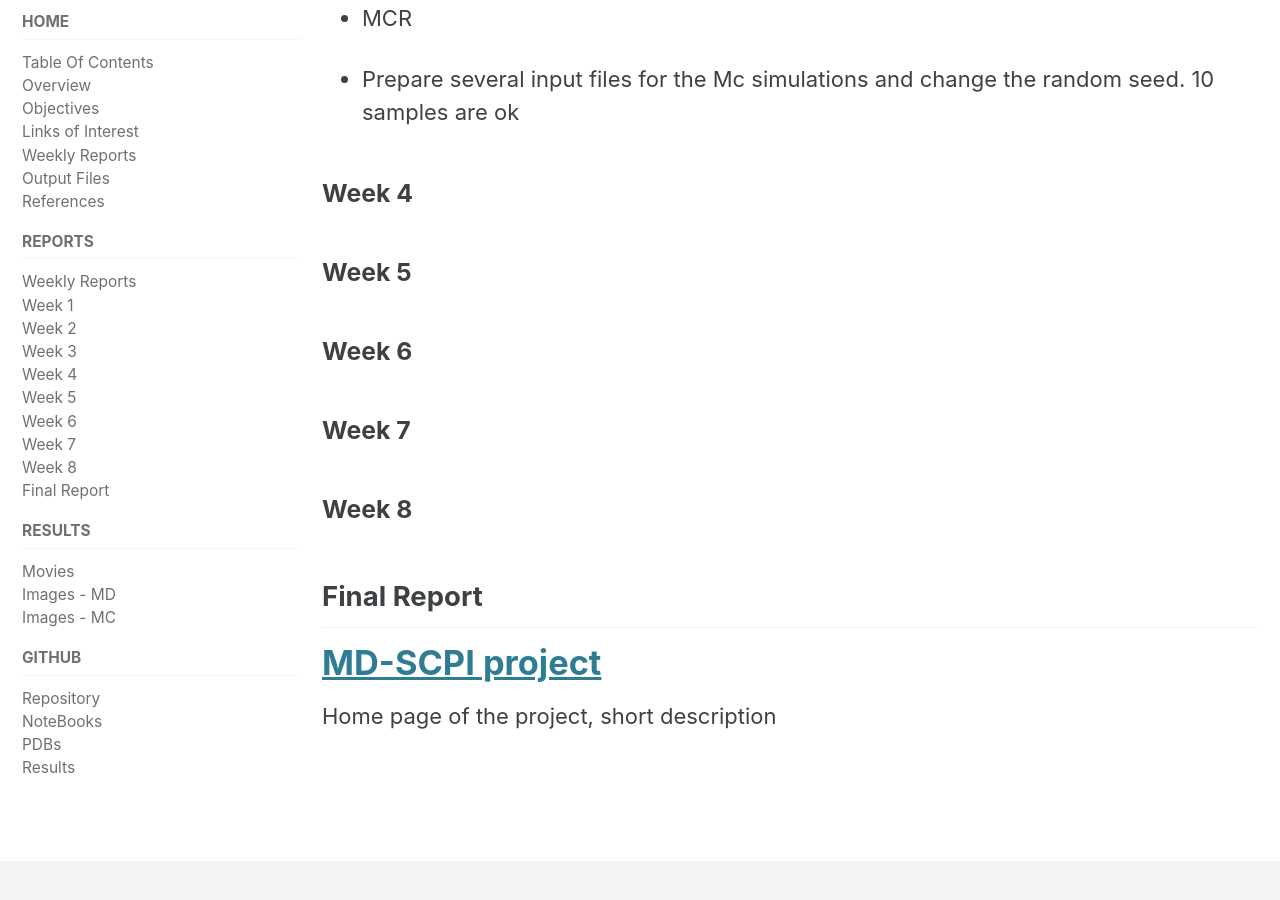
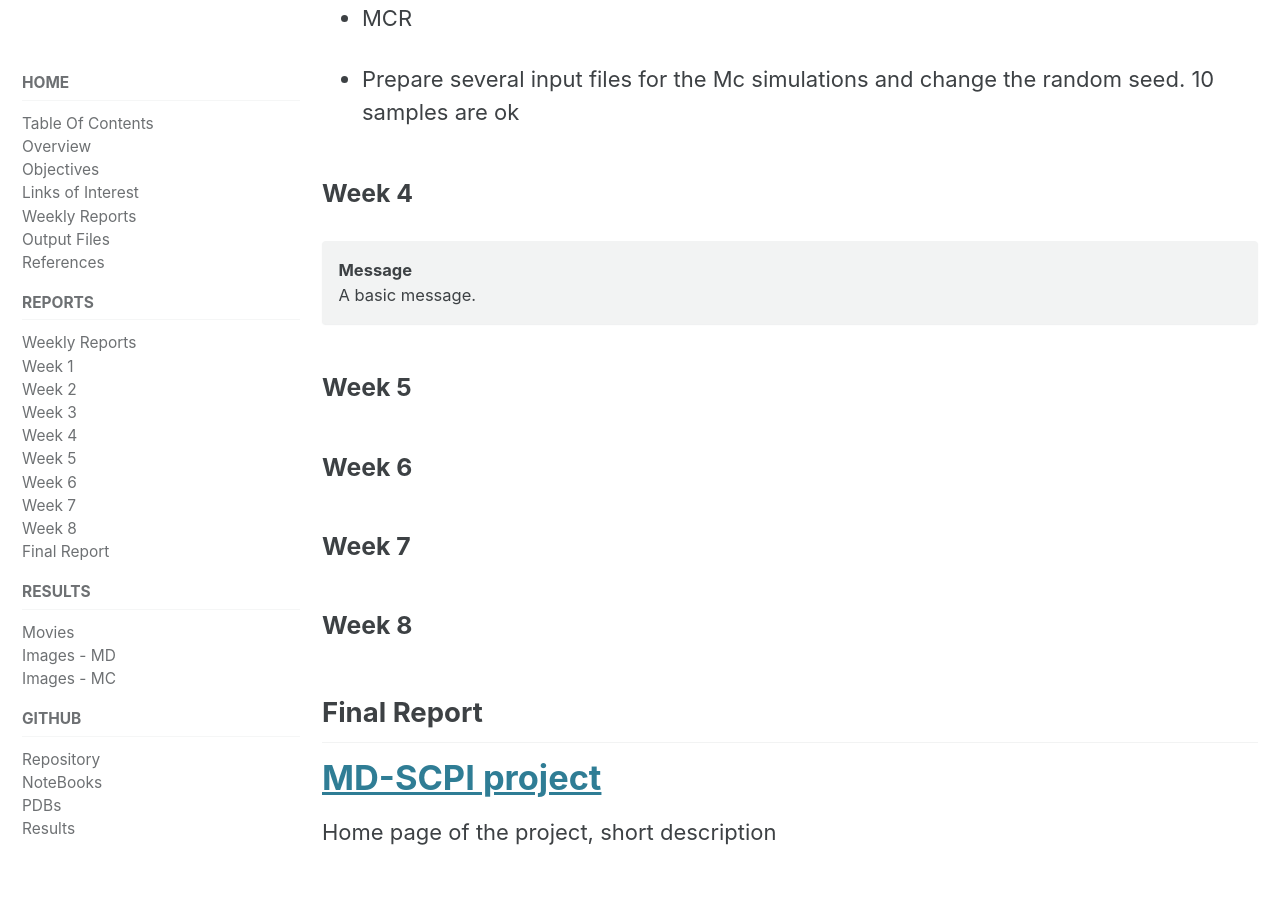
Before and after one commit to saguileran/MD-SCPI, a Jekyll site: the page built from reports.md, in a window 1280 px wide and 900 px high, scrolled down 7767 px. Built offline with Jekyll 4.4.1, drawn with Linux system fonts in a browser that asks for light colours; cached includes are drawn as plain includes.

Commit message:
Update reports.md

```diff
--- a/reports.md
+++ b/reports.md
@@ -340,6 +340,12 @@
 
 ### Week 4
 
+<div class="notice">
+  <h4>Message</h4>
+  <p>A basic message.</p>
+</div>
+
+
 ### Week 5
 
 ### Week 6
```
